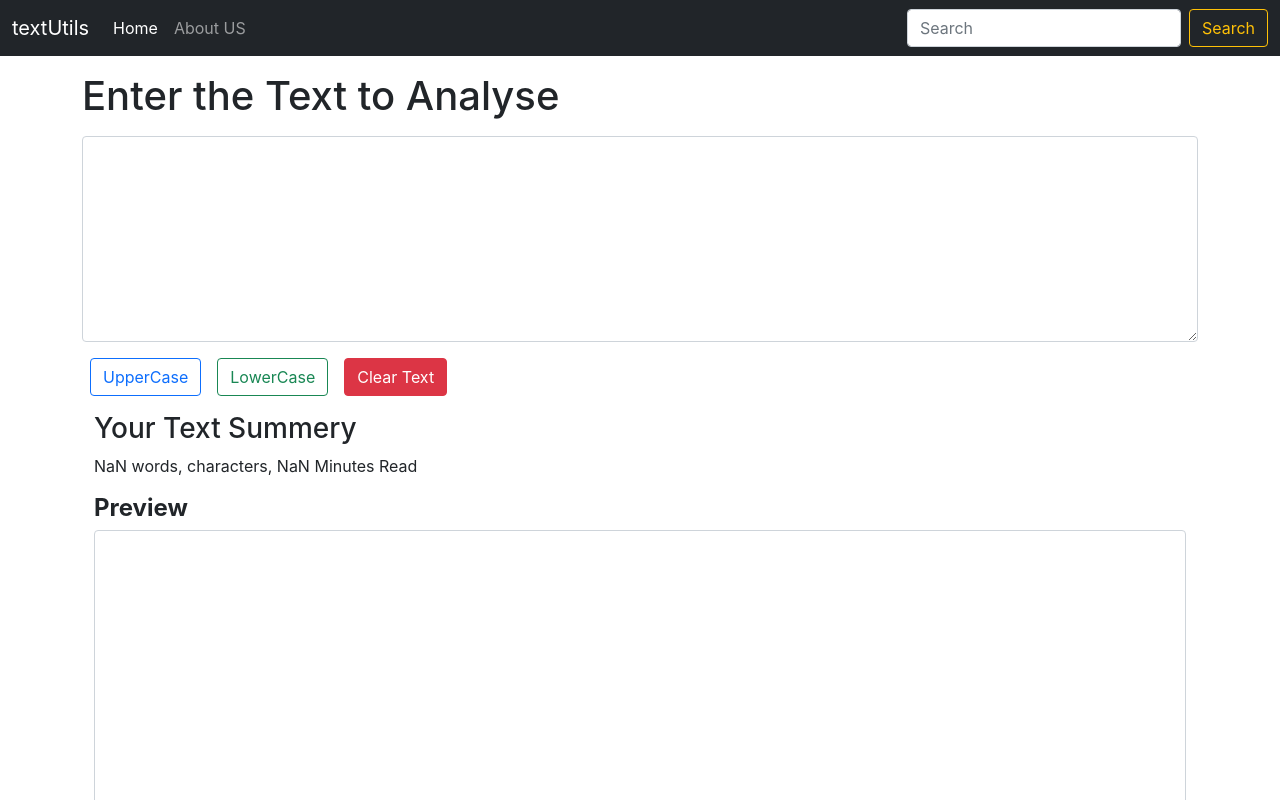
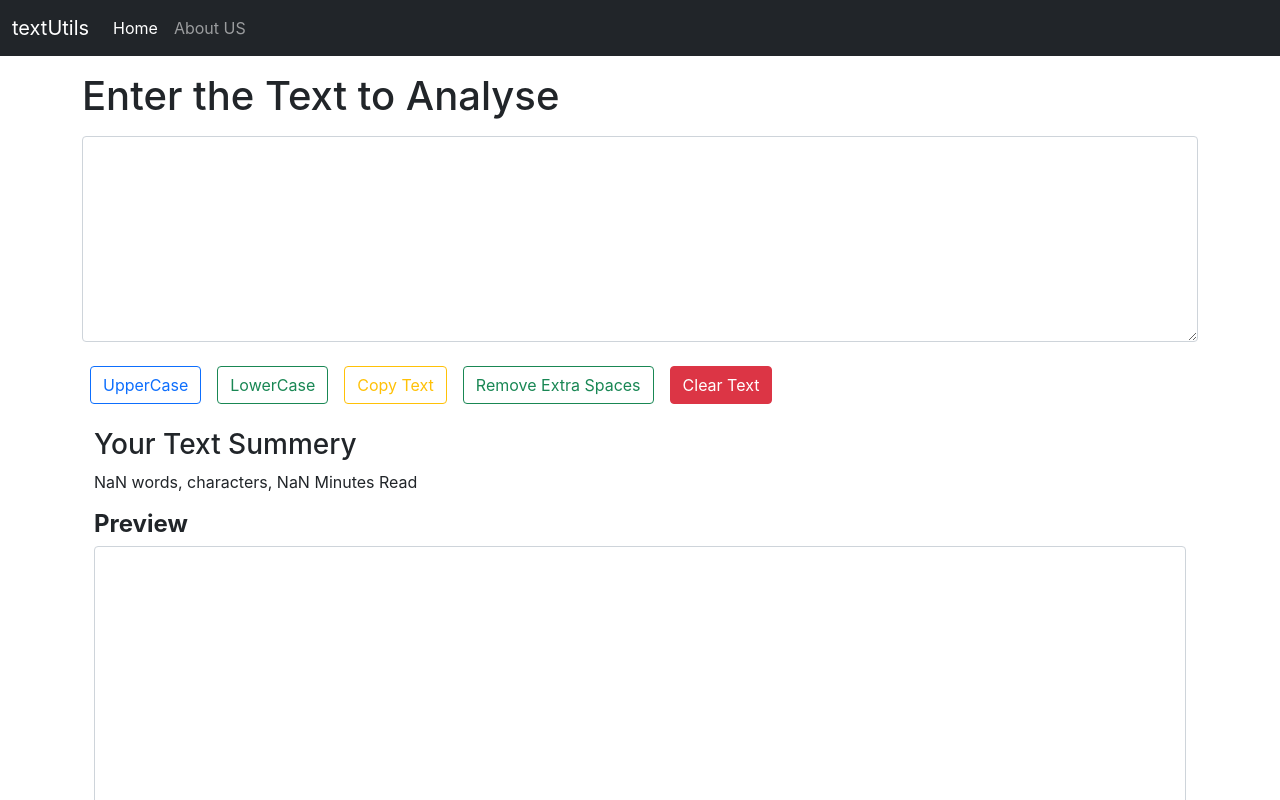
Before and after one commit to Er-rajsingh/Journey_with_ReactJS, a React (Create React App) app: page / in a window 1280 px wide. Shown: the top 800 px of the page. Built offline with nearby package versions, Linux system fonts and the light colour scheme.

Commit message:
added copy and remove extra space button

```diff
--- a/src/components/About.js
+++ b/src/components/About.js
@@ -2,8 +2,8 @@ import React, { useState } from "react";
 
 export default function About() {
   const [mystyle, setMystyle] = useState({
-    color: "white",
-    backgroundColor: "black",
+    color: "black",
+    backgroundColor: "white",
   });
   const [btntext, setBtntext] = useState("Enable Dark Mode");
 
--- a/src/components/Navbar.js
+++ b/src/components/Navbar.js
@@ -32,17 +32,6 @@ export default function Navbar(props) {
               </a>
             </li>
           </ul>
-          <form className="d-flex">
-            <input
-              className="form-control me-2"
-              type="search"
-              placeholder="Search"
-              aria-label="Search"
-            />
-            <button className="btn btn-outline-warning" type="submit">
-              Search
-            </button>
-          </form>
         </div>
       </div>
     </nav>
--- a/src/components/TextForm.js
+++ b/src/components/TextForm.js
@@ -19,6 +19,18 @@ export default function TextForm(props) {
   const handleClear = () => {
     setText("");
   };
+
+  const handleCopy = () => {
+    var text = document.getElementById("myBox");
+    //text.select();
+    navigator.clipboard.writeText(text.value);
+  };
+
+  const handleExtraSpaces = () => {
+    let newtext = text.split(/[  ]+/);
+    setText(newtext.join(" "));
+  };
+
   return (
     <>
       <div>
@@ -44,6 +56,17 @@ export default function TextForm(props) {
         >
           LowerCase
         </button>
+        <button className="btn btn-outline-warning mx-2" onClick={handleCopy}>
+          Copy Text
+        </button>
+
+        <button
+          className="btn btn-outline-success mx-2 my-2"
+          onClick={handleExtraSpaces}
+        >
+          Remove Extra Spaces
+        </button>
+
         <button className="btn btn-danger mx-2" onClick={handleClear}>
           Clear Text
         </button>
```
